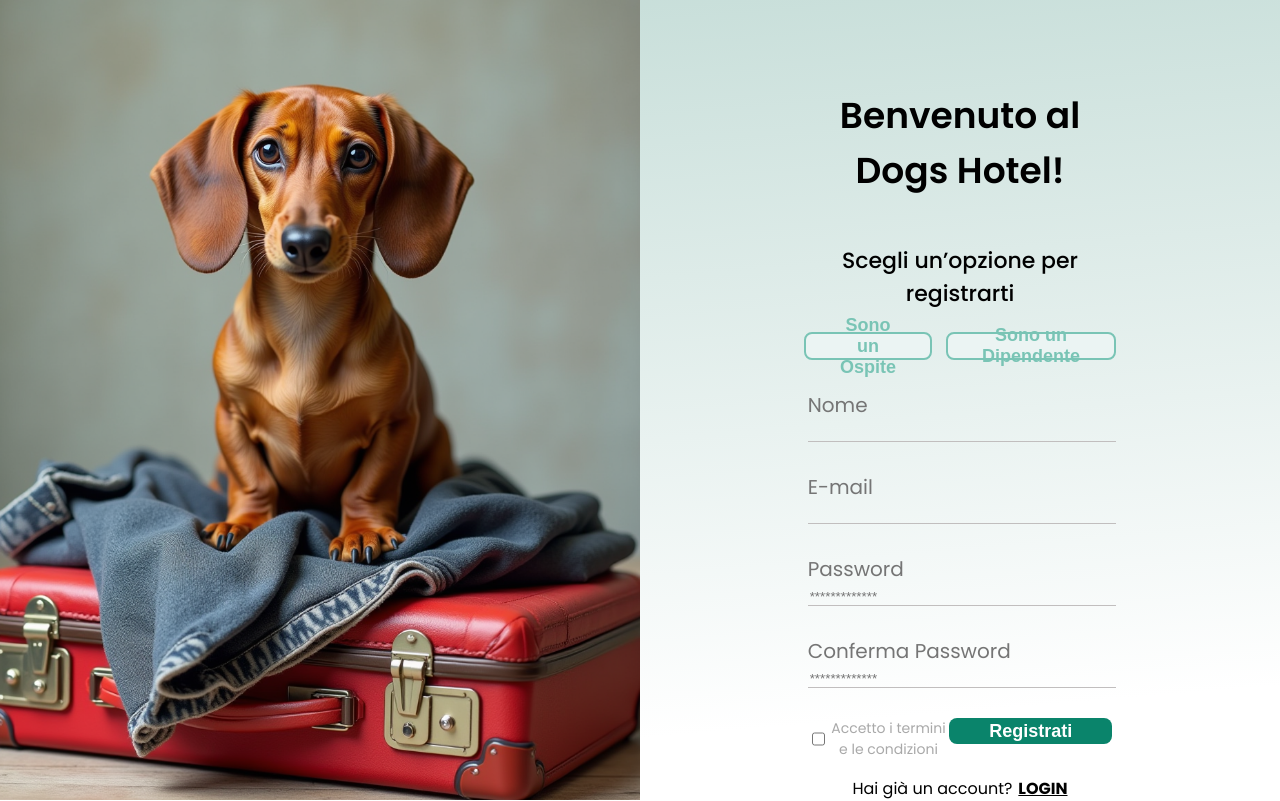
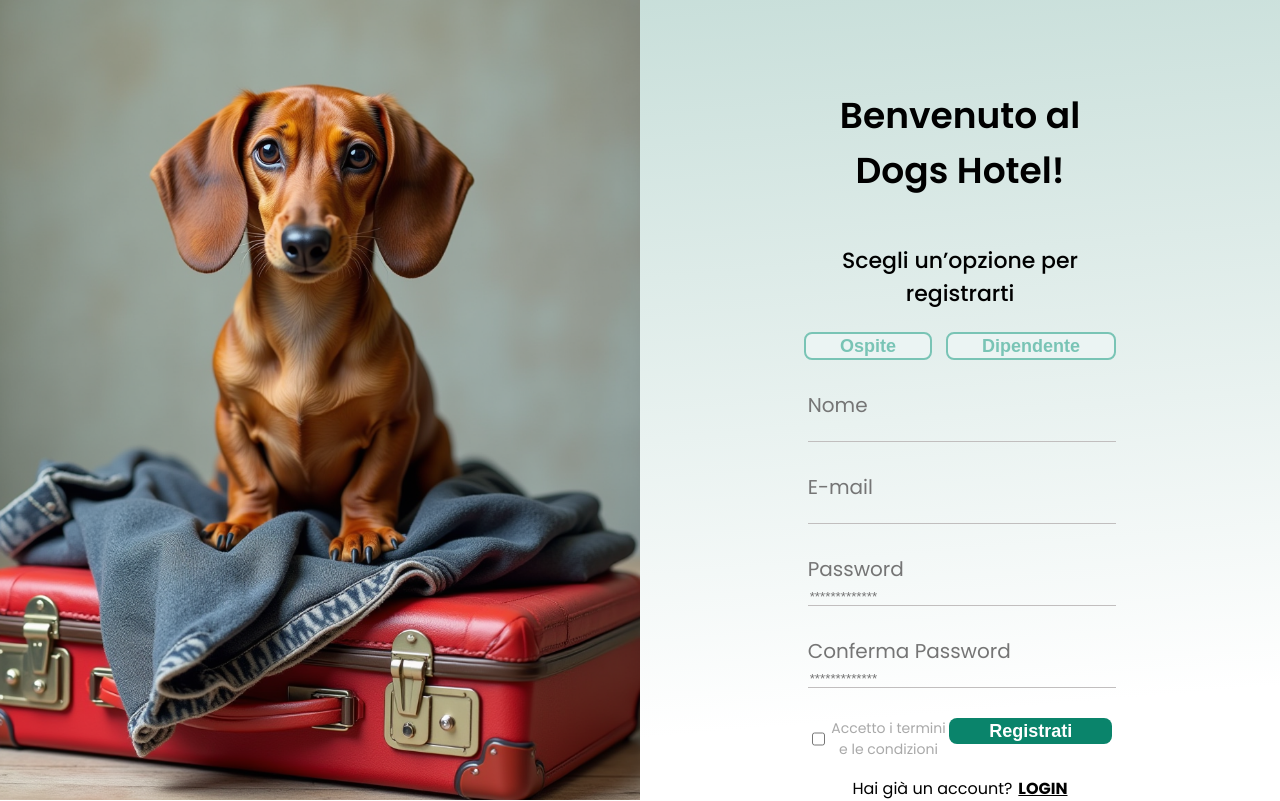
Before and after one commit to electra995/Dogs-Hotel, a React (Vite) app in the folder Frontend/: page /register in a window 1280 px wide. Built offline with nearby package versions, Linux system fonts and the light colour scheme; no server answers.

Commit message:
corretti bug minori

```diff
--- a/Frontend/src/pages/home/Home.jsx
+++ b/Frontend/src/pages/home/Home.jsx
@@ -19,12 +19,14 @@ import LodgingCard from "../../components/lodgingCard/LodgingCard.jsx";
 import Button from "../../components/button/Button.jsx";
 import Footer from "../../components/footer/Footer.jsx";
 
+import { useNavigate } from "react-router-dom";
 import {AuthProvider, useAuth} from "../../context/authContext.jsx";
 import {useLodgings} from "../../context/lodgingContext.jsx";
 
 const HomeContent = () => {
     const {lodgings, loading, error} = useLodgings();
     const {user} = useAuth();
+    const navigate = useNavigate();
 
     return (
         <StyledHome>
@@ -64,7 +66,7 @@ const HomeContent = () => {
                                 fontWeight="500"
                                 padding="8px 18px"
                                 fontSize="16px"
-                                onClick={() => window.location.href = "/hotel-dashboard"}
+                                onClick={() => navigate("/hotel-dashboard")}
                             >
                                 Vai alla Dashboard {">"}
                             </Button>
@@ -83,7 +85,7 @@ const HomeContent = () => {
                                     fontWeight="500"
                                     padding="8px 18px"
                                     fontSize="16px"
-                                    onClick={() => window.location.href = "/lodgings"}
+                                    onClick={() => navigate("/lodgings")}
                                 >
                                     Mostra altro {">"}
                                 </Button>
--- a/Frontend/src/pages/register/Register.jsx
+++ b/Frontend/src/pages/register/Register.jsx
@@ -120,7 +120,7 @@ const Register = () => {
                             onClick={() => handleRoleSelect("guest")}
                             value={formData.role}
                         >
-                            Sono un Ospite
+                            Ospite
                         </Button>
                         <Button
                             padding="12px 34px"
@@ -133,7 +133,7 @@ const Register = () => {
                             onClick={() => handleRoleSelect("employee")}
                             value={formData.role}
                         >
-                            Sono un Dipendente
+                            Dipendente
                         </Button>
                     </OptionContainer>
                     <Form onSubmit={handleSubmit}>
--- a/Frontend/src/pages/reservation/reservation-payment/ReservationPayment.jsx
+++ b/Frontend/src/pages/reservation/reservation-payment/ReservationPayment.jsx
@@ -268,7 +268,7 @@ const ReservationPayment = () => {
                             width="10%"
                             onClick={handleBookingClick}
                         >
-                            Paga e prenota
+                            Paga
                         </Button>
                     </ButtonRow>
                 </ReservationPaymentSection>
--- a/Frontend/src/pages/userDashboard/userDashboardProfile/UserDashboardProfile.jsx
+++ b/Frontend/src/pages/userDashboard/userDashboardProfile/UserDashboardProfile.jsx
@@ -117,7 +117,7 @@ const UserDashboardProfile = () => {
             email: profile.email,
         };
 
-        await updateUserProfile(payload)
+        await updateUserProfile(user.id, payload)
             .then(() => {
                 setSnackbar({
                     open: true,
--- a/Frontend/src/services/reviewService/ReviewService.jsx
+++ b/Frontend/src/services/reviewService/ReviewService.jsx
@@ -2,7 +2,7 @@ import {API_BASE_URL} from "../../config/config.jsx";
 
 
 export async function getReviews() {
-    const res = await fetch(`${API_BASE_URL}/reviews/`, {
+    const res = await fetch(`${API_BASE_URL}/reviews`, {
         method: "GET",
         headers: {
             "Content-Type": "application/json",
```
Also changed, not shown: Frontend/vercel.json (added).
